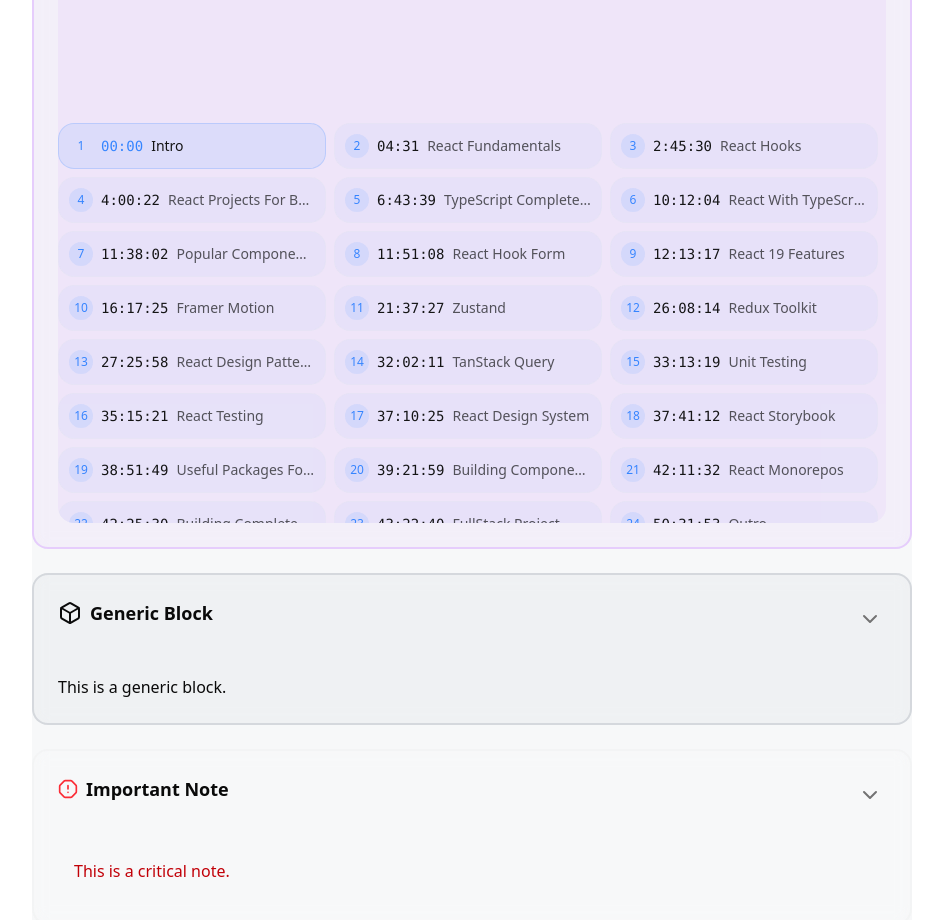
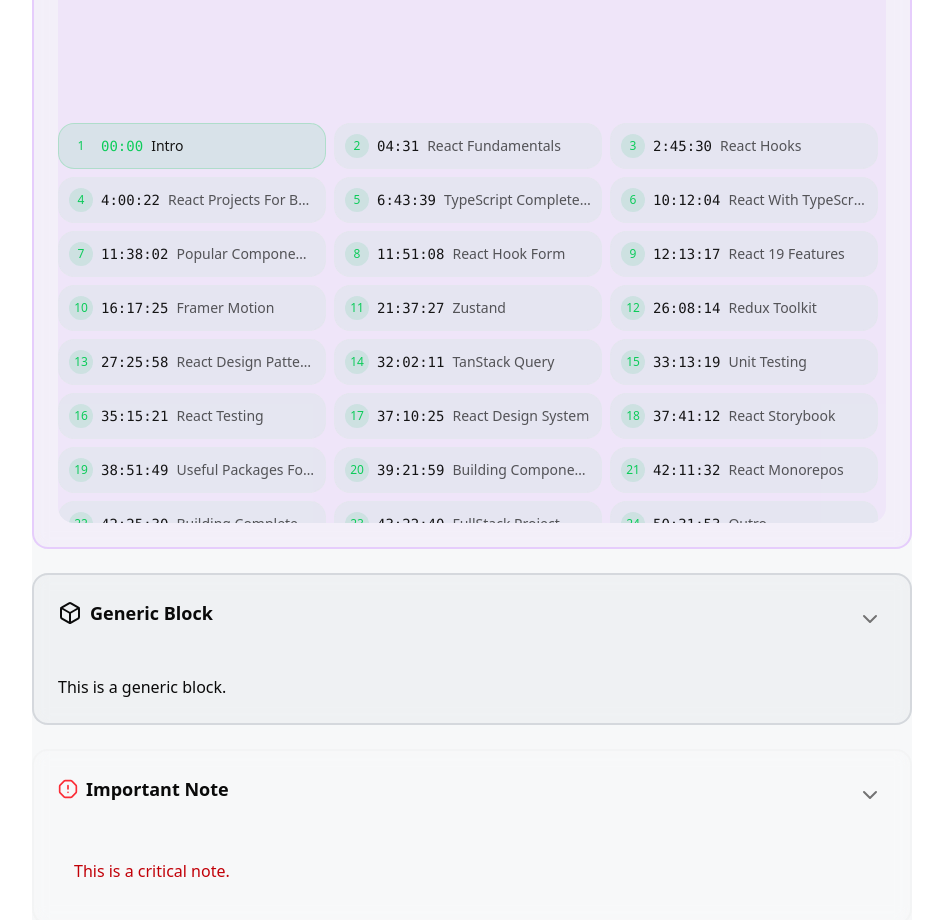
Before and after one commit to SherryMaster/QuillSpace-Starting, a React (Vite) app: page / in a window 1280 px wide. Shown: the part 800-1720 px from the top of the page, without its empty margins (336-1279 px from the left). Built offline with nearby package versions, Linux system fonts and the light colour scheme.

Commit message:
add custom color prop to timestamps

```diff
--- a/src/App.tsx
+++ b/src/App.tsx
@@ -43,6 +43,7 @@
             43:22:40 - FullStack Project
             50:31:53 - Outro
           `}
+          timestampsColor={"green"}
         />
 
         <ContentBlock
--- a/src/components/contentblock/ContentBlock.tsx
+++ b/src/components/contentblock/ContentBlock.tsx
@@ -167,7 +167,8 @@
   title: string;
   mediaType: MediaType;
   url: string;
-  timestamps?: string; // Now accepts raw string
+  timestamps?: string;
+  timestampsColor?: ColorToken;
   aspectRatio?: string;
   autoPlay?: boolean;
   controls?: boolean;
@@ -181,8 +182,8 @@
   | ChallengeBlockProps
   | CodeBlockProps
   | MarkdownBlockProps
-  | VideoBlockProps  // Add this
-  | MediaBlockProps;  // Keep this for other media types
+  | VideoBlockProps
+  | MediaBlockProps;
 
 const noteTypeConfig: Record<NoteBlockProps['noteType'], {
     containerClass: string;
--- a/src/components/contentblock/MediaBlock.tsx
+++ b/src/components/contentblock/MediaBlock.tsx
@@ -89,8 +89,9 @@
   mediaType,
   aspectRatio,
   timestamps = (mediaType === 'Video' ? '' : undefined),
+  timestampsColor, // Add this new prop
   ...props
-}: MediaBlockProps & Partial<Pick<VideoBlockProps, 'timestamps'>>) {
+}: MediaBlockProps & Partial<Pick<VideoBlockProps, 'timestamps' | 'timestampsColor'>>) {
   const [status, setStatus] = useState<'loading' | 'error' | 'loaded'>('loading');
   const [currentTime, setCurrentTime] = useState(0);
   const [isSeeking, setIsSeeking] = useState(false);
@@ -325,11 +326,14 @@
         {status === 'error' && <ErrorDisplay onRetry={handleRetry} />}
       </div>
       {mediaType === 'Video' && parsedTimestamps.length > 0 && (
-        <VideoTimestamps
-          timestamps={parsedTimestamps}
-          onTimestampClick={handleTimestampClick}
-          currentTime={currentTime}
-        />
+        <div className="mt-4">
+          <VideoTimestamps
+            timestamps={parsedTimestamps}
+            onTimestampClick={handleTimestampClick}
+            currentTime={currentTime}
+            color={timestampsColor || "purple"} // Use the new prop here, fallback to default
+          />
+        </div>
       )}
     </div>
   );
--- a/src/types/media.ts
+++ b/src/types/media.ts
@@ -1,4 +1,5 @@
 import type { BaseBlockProps } from '@/components/contentblock/ContentBlock';
+import { ColorToken } from './colors';
 
 export type MediaType = 'Video' | 'Audio' | 'Image' | 'GIF';
 
@@ -21,6 +22,7 @@
 export interface VideoBlockProps extends BaseMediaBlockProps {
   mediaType: 'Video';
   timestamps?: string | VideoTimestamp[];
+  timestampsColor?: ColorToken;
 }
 
 // Audio-specific props
```
